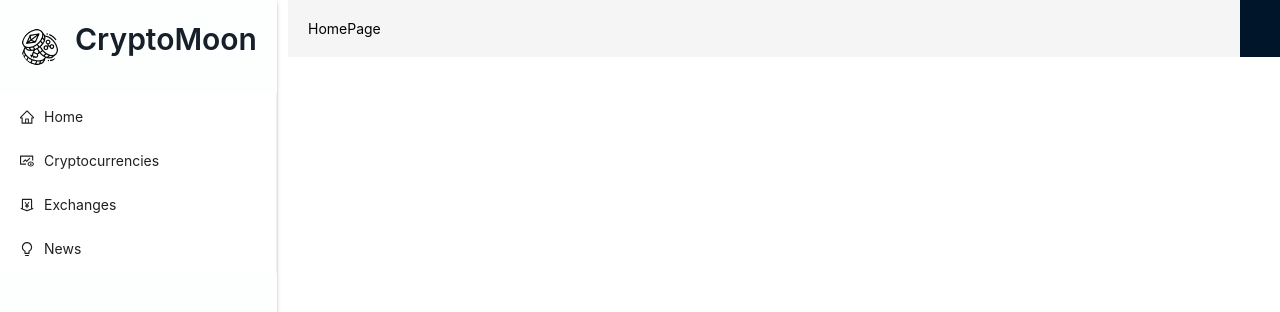
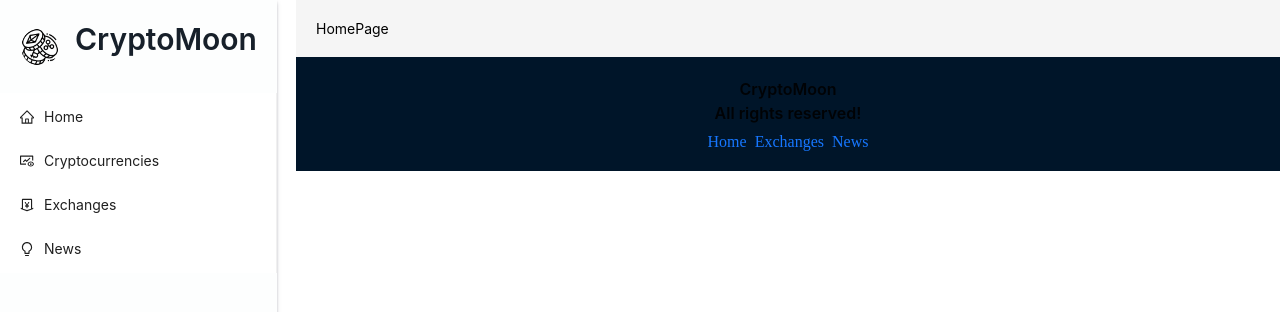
Before and after one commit to karmeensec/cryptocurrency-app-react-redux, a React (Vite) app: page / in a window 1280 px wide. Shown: the top 312 px of the page. Built offline with nearby package versions, Linux system fonts and the light colour scheme.

Commit message:
footer components

```diff
--- a/src/App.jsx
+++ b/src/App.jsx
@@ -34,9 +34,17 @@
           </div>
         </Layout>
 
-      </div>
 
-      <div className='footer'>
+        <div className='footer'>
+            <Typography.Title level={5} style={{ textAlign: 'center' }} >
+              CryptoMoon <br /> All rights reserved!
+            </Typography.Title>
+            <Space>
+              <Link to='/' >Home</Link>
+              <Link to='/exchanges' >Exchanges</Link>
+              <Link to='/news' >News</Link>
+            </Space>
+        </div>
 
       </div>
 
```
